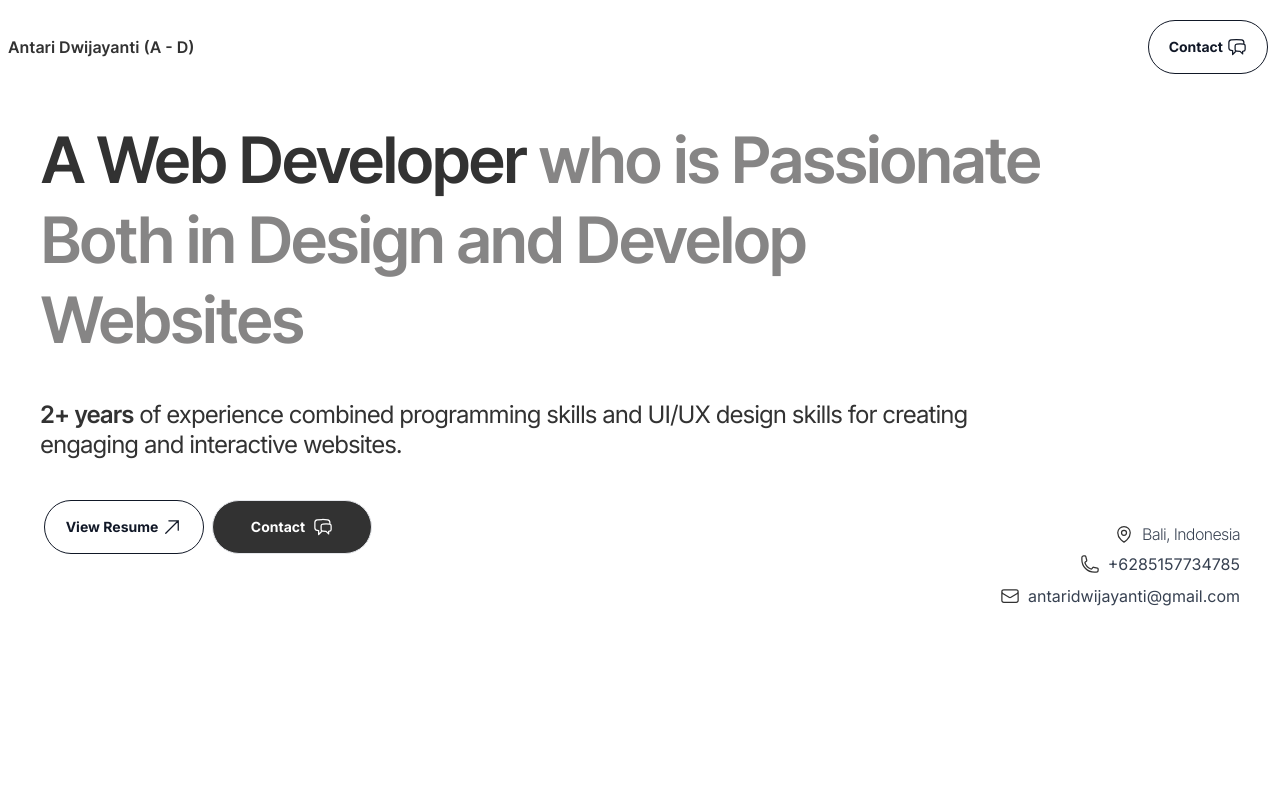
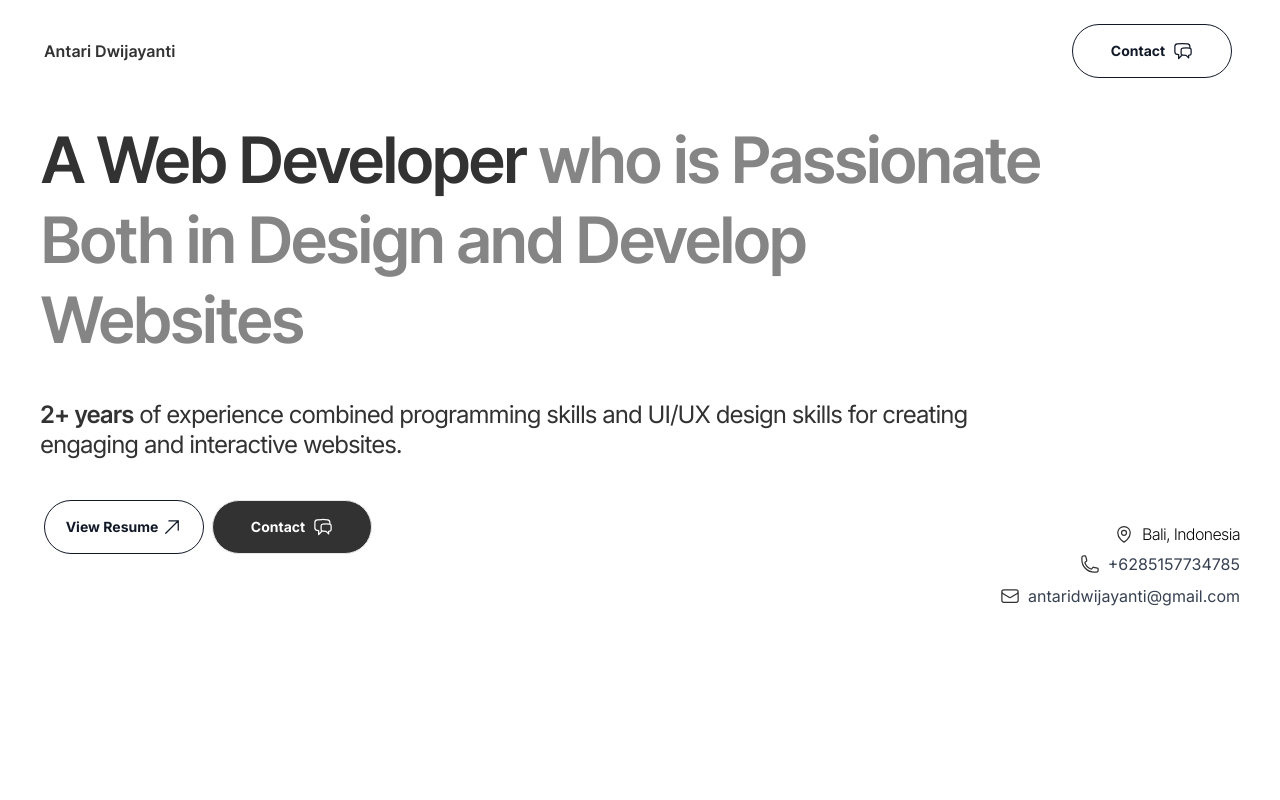
Before and after one commit to antaridj1/portfolio, a Next.js app: page / in a window 1280 px wide. Shown: the top 800 px of the page. Built offline with nearby package versions, Linux system fonts and the light colour scheme.

Commit message:
fix: responsive improvement

```diff
--- a/src/app/components/Button.jsx
+++ b/src/app/components/Button.jsx
@@ -1,15 +1,15 @@
 const LinkIconPrimary = ({text, href, className, children}) => {
     return (
-        <a href={href} className={`${className} text-normal w-full md:w-40 inline-flex justify-center text-white bg-primary border hover:text-gray-400 font-bold rounded-full text-sm px-5 py-7 md:p-4 my-2 md:mx-1`}>
+        <a href={href} target="_blank" rel="noopener noreferrer" className={`${className} text-normal w-full md:w-40 inline-flex justify-center text-white bg-primary border hover:text-gray-400 font-bold rounded-full text-sm px-5 py-5 md:p-4 md:mx-1`}>
             {text}
             {children}
         </a>
     );
 }
 
-const LinkIconSecondary = ({text, href, children}) => {
+const LinkIconSecondary = ({text, href, className, children}) => {
     return (
-        <a href={href} className="text-normal w-full md:w-40 inline-flex justify-center text-gray-900 bg-transparent border border-gray-900 hover:text-gray-500 font-bold rounded-full text-sm px-5 py-7 my-2 md:p-4 md:mx-1">
+        <a href={href} target="_blank" rel="noopener noreferrer" className={`${className} text-normal w-full md:w-40 inline-flex justify-center text-gray-900 bg-transparent border border-gray-900 hover:text-gray-500 hover:border-gray-500 font-bold rounded-full text-sm px-5 py-5 md:p-4 md:mx-1`}>
             {text}
             {children}
         </a>
--- a/src/app/components/Footer.jsx
+++ b/src/app/components/Footer.jsx
@@ -5,14 +5,14 @@ import { DoubleColorFooter, SubtitleBold, Text, TextExtraSmall } from "./Typogra
 export default function Footer(){
     return (
         <>
-        <div className="h-screen p-3 flex flex-col">
-            <div className="p-5 bg-[#eeeeee] rounded-lg flex flex-col flex-1">
+        <div className="p-2 flex flex-col">
+            <div className="p-3 bg-[#eeeeee] rounded-lg flex flex-col flex-1">
                 <div className="flex-1">
                     <DoubleColorFooter
                         blackText={'Get in touch'}
                         grayText={'with me'}
                     />
-                    <div className="mt-10 flex-1 flex flex-col">
+                    <div className="mt-5 flex-1 flex flex-col">
                         <div className="flex flex-col md:flex-row flex-1">
                             <div className="flex-1 p-3 text-center md:text-left">
                                 <SubtitleBold>
--- a/src/app/components/Navbar.jsx
+++ b/src/app/components/Navbar.jsx
@@ -1,5 +1,6 @@
 "use client";
 import { useState } from "react";
+import { LinkIconSecondary } from "./Button";
 
 export default function Navbar() {
   const [isNavbarOpen, setIsNavbarOpen] = useState(false);
@@ -10,34 +11,20 @@ export default function Navbar() {
 
   return (
     <>
-		<div className="container-2xl px-2 md:px-10">
-			<nav className="bg-white fixed w-full z-20 top-0 start-0">
+		<div className="fixed w-full p-2 top-0 z-50 start-0">
+			<nav className="bg-white w-full px-2 md:px-7  rounded-lg ">
 				<div className="flex flex-wrap items-center justify-between py-4 px-2">
 					<a href="/" className="flex items-center space-x-3 rtl:space-x-reverse">
-						<span className="self-center">Antari Dwijayanti (A - D)</span>
+						<span className="self-center">Antari Dwijayanti</span>
 					</a>
 
 					<div className="flex md:order-2 space-x-3 md:space-x-0 rtl:space-x-reverse">
-					<button
-						type="button"
-						className="hidden md:inline-flex text-gray-900 bg-white border border-gray-900 focus:outline-none hover:text-gray-500 focus:ring-4 focus:ring-gray-100 font-bold rounded-full text-sm px-5 py-4 m-1"
-					>
-						Contact
-						<svg
-						xmlns="http://www.w3.org/2000/svg"
-						fill="none"
-						viewBox="0 0 24 24"
-						stroke-width="1.5"
-						stroke="currentColor"
-						className="size-5 ml-1"
-						>
-						<path
-							stroke-linecap="round"
-							stroke-linejoin="round"
-							d="M20.25 8.511c.884.284 1.5 1.128 1.5 2.097v4.286c0 1.136-.847 2.1-1.98 2.193-.34.027-.68.052-1.02.072v3.091l-3-3c-1.354 0-2.694-.055-4.02-.163a2.115 2.115 0 0 1-.825-.242m9.345-8.334a2.126 2.126 0 0 0-.476-.095 48.64 48.64 0 0 0-8.048 0c-1.131.094-1.976 1.057-1.976 2.192v4.286c0 .837.46 1.58 1.155 1.951m9.345-8.334V6.637c0-1.621-1.152-3.026-2.76-3.235A48.455 48.455 0 0 0 11.25 3c-2.115 0-4.198.137-6.24.402-1.608.209-2.76 1.614-2.76 3.235v6.226c0 1.621 1.152 3.026 2.76 3.235.577.075 1.157.14 1.74.194V21l4.155-4.155"
-						/>
-						</svg>
-					</button>
+						<LinkIconSecondary href={'mailto:antaridwijayanti@gmail.com'} text={'Contact'} className="hidden md:inline-flex">
+							<svg xmlns="http://www.w3.org/2000/svg" fill="none" viewBox="0 0 24 24" strokeWidth="1.5" stroke="currentColor" className="size-5 ml-2">
+								<path strokeLinecap="round" strokeLinejoin="round" d="M20.25 8.511c.884.284 1.5 1.128 1.5 2.097v4.286c0 1.136-.847 2.1-1.98 2.193-.34.027-.68.052-1.02.072v3.091l-3-3c-1.354 0-2.694-.055-4.02-.163a2.115 2.115 0 0 1-.825-.242m9.345-8.334a2.126 2.126 0 0 0-.476-.095 48.64 48.64 0 0 0-8.048 0c-1.131.094-1.976 1.057-1.976 2.192v4.286c0 .837.46 1.58 1.155 1.951m9.345-8.334V6.637c0-1.621-1.152-3.026-2.76-3.235A48.455 48.455 0 0 0 11.25 3c-2.115 0-4.198.137-6.24.402-1.608.209-2.76 1.614-2.76 3.235v6.226c0 1.621 1.152 3.026 2.76 3.235.577.075 1.157.14 1.74.194V21l4.155-4.155" />
+							</svg>
+						</LinkIconSecondary>
+
 						<button
 							data-collapse-toggle="navbar-sticky"
 							type="button"
--- a/src/app/components/Typography.jsx
+++ b/src/app/components/Typography.jsx
@@ -54,7 +54,7 @@ const Subtitle = ({children}) => {
 
 const SubtitleBold = ({children}) => {
     return (
-        <h2 className="text-[20px] text-center font-bold leading-6 md:leading-tight md:text-title-sm my-8 max-w-5xl text-center md:text-left">
+        <h2 className="text-[20px] text-center font-bold leading-6 md:leading-tight md:text-title-sm my-4 max-w-5xl text-center md:text-left">
             {children}
         </h2>
     );
--- a/src/app/detail/components/Breadcrumb.jsx
+++ b/src/app/detail/components/Breadcrumb.jsx
@@ -7,7 +7,7 @@ const Breadcrumb = () => {
 	const workId = searchParams.get('id');
     const work = dataWorks.find((datawork) => datawork.id == workId)
     return (
-        <nav class="flex px-2" aria-label="Breadcrumb">
+        <nav class="flex px-2 my-5 justify-center md:justify-start" aria-label="Breadcrumb">
             <ol class="inline-flex items-center space-x-1 md:space-x-2 rtl:space-x-reverse">
                 <li class="inline-flex items-center">
                     <a href="/" class="inline-flex items-center text-normal font-medium text-default-black hover:text-gray-400 dark:text-gray-400 dark:hover:text-white">
--- a/src/app/detail/page.jsx
+++ b/src/app/detail/page.jsx
@@ -17,7 +17,7 @@ function DetailPage(){
     return (
         <>
            <SectionDetail id="title-work">
-				<div className="my-12">
+				<div className="mt-24">
 					<Breadcrumb/>
 					<DoubleColorTitle
 						blackText={work.title}
--- a/src/app/page.js
+++ b/src/app/page.js
@@ -23,12 +23,12 @@ export default function Home() {
 
 				<div className="flex flex-col md:justify-between md:flex-row my-8">
 					<div className="flex justify-center flex-col md:flex-row md:justify-start items-start">
-						<LinkIconSecondary text={'View Resume'}>
+						<LinkIconSecondary text={'View Resume'} className={'my-2'}>
 							<svg xmlns="http://www.w3.org/2000/svg" fill="none" viewBox="0 0 24 24" strokeWidth="1.5" stroke="currentColor" className="size-5 ml-1">
 								<path strokeLinecap="round" strokeLinejoin="round" d="m4.5 19.5 15-15m0 0H8.25m11.25 0v11.25" />
 							</svg>
 						</LinkIconSecondary>
-						<LinkIconPrimary text={'Contact'}>
+						<LinkIconPrimary text={'Contact'} href={'mailto:antaridwijayanti@gmail.com'} className={'my-2'}>
 							<svg xmlns="http://www.w3.org/2000/svg" fill="none" viewBox="0 0 24 24" strokeWidth="1.5" stroke="currentColor" className="size-5 ml-2">
 								<path strokeLinecap="round" strokeLinejoin="round" d="M20.25 8.511c.884.284 1.5 1.128 1.5 2.097v4.286c0 1.136-.847 2.1-1.98 2.193-.34.027-.68.052-1.02.072v3.091l-3-3c-1.354 0-2.694-.055-4.02-.163a2.115 2.115 0 0 1-.825-.242m9.345-8.334a2.126 2.126 0 0 0-.476-.095 48.64 48.64 0 0 0-8.048 0c-1.131.094-1.976 1.057-1.976 2.192v4.286c0 .837.46 1.58 1.155 1.951m9.345-8.334V6.637c0-1.621-1.152-3.026-2.76-3.235A48.455 48.455 0 0 0 11.25 3c-2.115 0-4.198.137-6.24.402-1.608.209-2.76 1.614-2.76 3.235v6.226c0 1.621 1.152 3.026 2.76 3.235.577.075 1.157.14 1.74.194V21l4.155-4.155" />
 							</svg>
@@ -41,7 +41,7 @@ export default function Home() {
 									<path stroke-linecap="round" stroke-linejoin="round" d="M15 10.5a3 3 0 1 1-6 0 3 3 0 0 1 6 0Z" />
 									<path stroke-linecap="round" stroke-linejoin="round" d="M19.5 10.5c0 7.142-7.5 11.25-7.5 11.25S4.5 17.642 4.5 10.5a7.5 7.5 0 1 1 15 0Z" />
 								</svg>
-								<p className="text-center md:text-left text-gray-700 hover:underline hover:text-black">
+								<p className="text-center md:text-left text-black">
 									Bali, Indonesia
 								</p>
 							</li>
@@ -70,15 +70,13 @@ export default function Home() {
 		<Section id="about">
 			<div className="relative md:flex items-start md:justify-center">
 				<div className="md:pe-3 w-full md:w-2/5 mb-10">
-					<img src="/selfie.jpg" width={450} height={450} className="flex-initial object-cover object-center w-full h-[450px] rounded-2xl"/>
+					<img src="/selfie.jpg" width={450} height={450} className="flex-initial object-cover object-center w-full h-[400px] md:h-[450px] rounded-2xl"/>
 				</div>
 
-				<div className="flex-1 md:ps-10 w-full md:w-3/5 text-center">
+				<div className="flex-1 md:ps-10 w-full md:w-3/5 text-center md:text-left">
 					<Title text={'About Me'} />
 					<Text>
-						Hi. I’m Antari
-						<br/><br/>
-						I'm a Web Developer from Bali, Indonesia. Using my experience as a UI/UX Designer, I create simple yet elegant designs to develop websites that look clean and emphasize the main content for a better user experience.
+						Hi. I’m Antari, a Web Developer from Bali, Indonesia. Using my experience as a UI/UX Designer, I create simple yet elegant designs to develop websites that look clean and emphasize the main content for a better user experience.
 						With over 2 years of experience as a Web Developer, I am proficient in developing web applications that precisely match the provided design and business processes to bring clients' visions to life. Additionally, I offer recommendations and advice to enhance website performance.
 						<br/><br/>
 						Eager to learn new skills, I’m currently diving into React.js. I’m excited to bring my front-end development skills to new projects!
```
